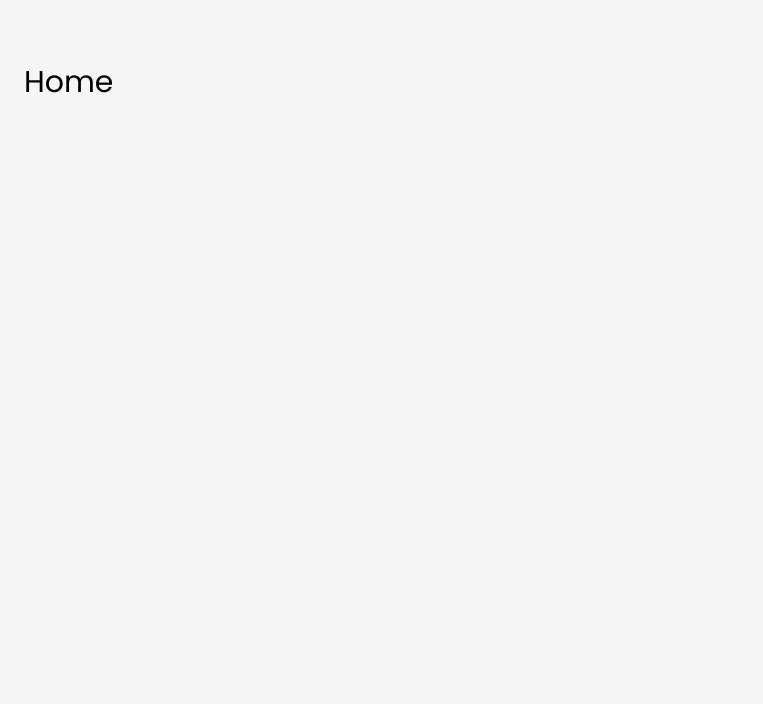
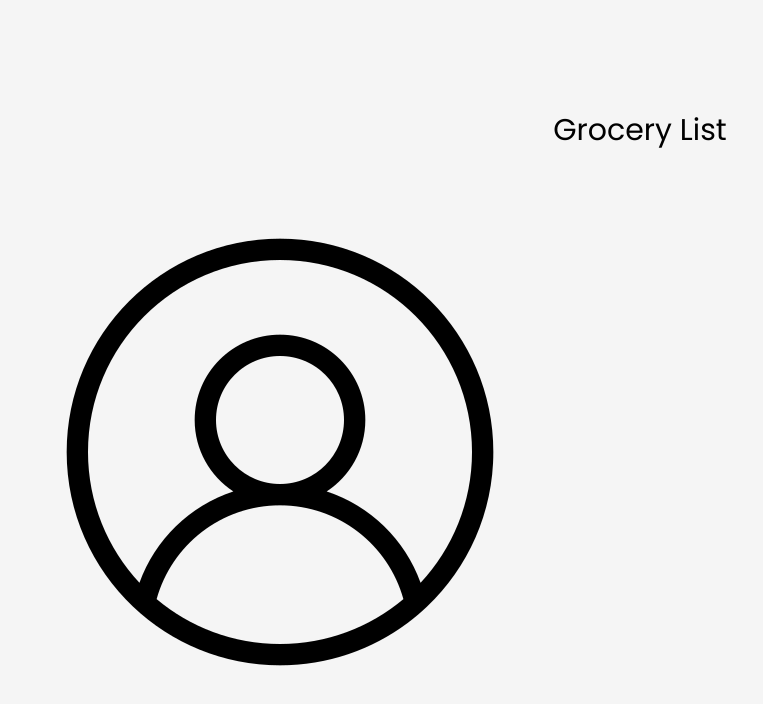
Before and after one commit to coffeeAndCodeDuo/grocery-list-app, a React (Vite) app in the folder front-end/grocerylist_frontend/: page /home in a window 1280 px wide. Shown: the top 704 px of the page, without its empty margins (0-763 px from the left). Built offline with nearby package versions, Linux system fonts and the light colour scheme.

Commit message:
add image

```diff
--- a/front-end/grocerylist_frontend/src/components/headers/PrivateHeader.jsx
+++ b/front-end/grocerylist_frontend/src/components/headers/PrivateHeader.jsx
@@ -1,9 +1,10 @@
 import { useEffect, useState } from "react";
 import Header from './Header.jsx';
+import profileImg from '../../assets/profile.png';
 import { getUserProfile } from '../../services/UserService.jsx';
 
 export default function PrivateHeader() {
-    const [profile, setProfile] = useState(null);
+   /*const [profile, setProfile] = useState(null);
 
     useEffect(() => {
         const fetchProfile = async () => {
@@ -12,13 +13,14 @@ export default function PrivateHeader() {
         };
         fetchProfile();
     }, []);
+    */
 
 
     return (
         <div>
             <Header />
             <div>
-                <img src={profile?.image} alt={profile?.name || "User"} />
+                <img src={profileImg} alt="User" />
             </div>
 
         </div>
--- a/front-end/grocerylist_frontend/src/pages/Home.jsx
+++ b/front-end/grocerylist_frontend/src/pages/Home.jsx
@@ -1,8 +1,9 @@
+import PrivateHeader from "../components/headers/PrivateHeader";
 
 export default function Home() {
   return (
     <div>
-      <h1>Home</h1>
+      <PrivateHeader />
     </div>
   );
 }
```
Also changed, not shown: front-end/grocerylist_frontend/src/assets/profile.png (added).
